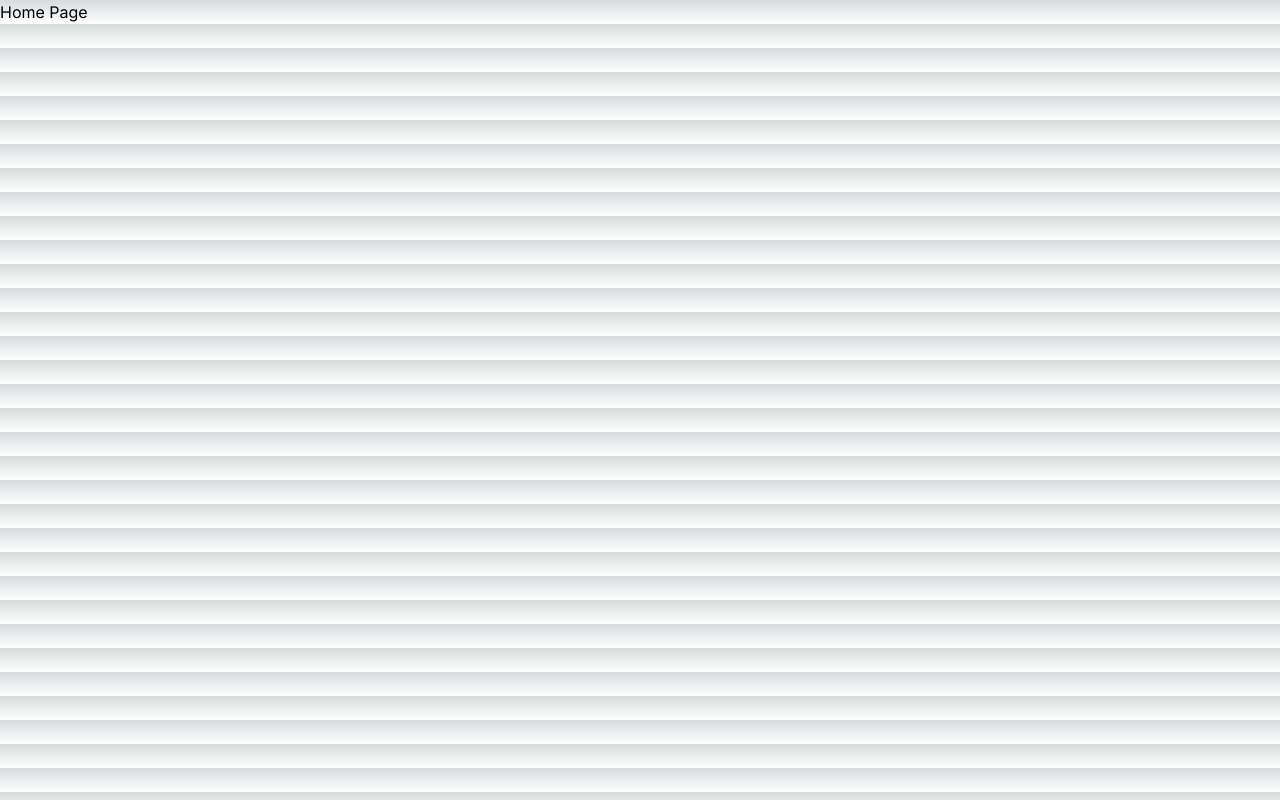
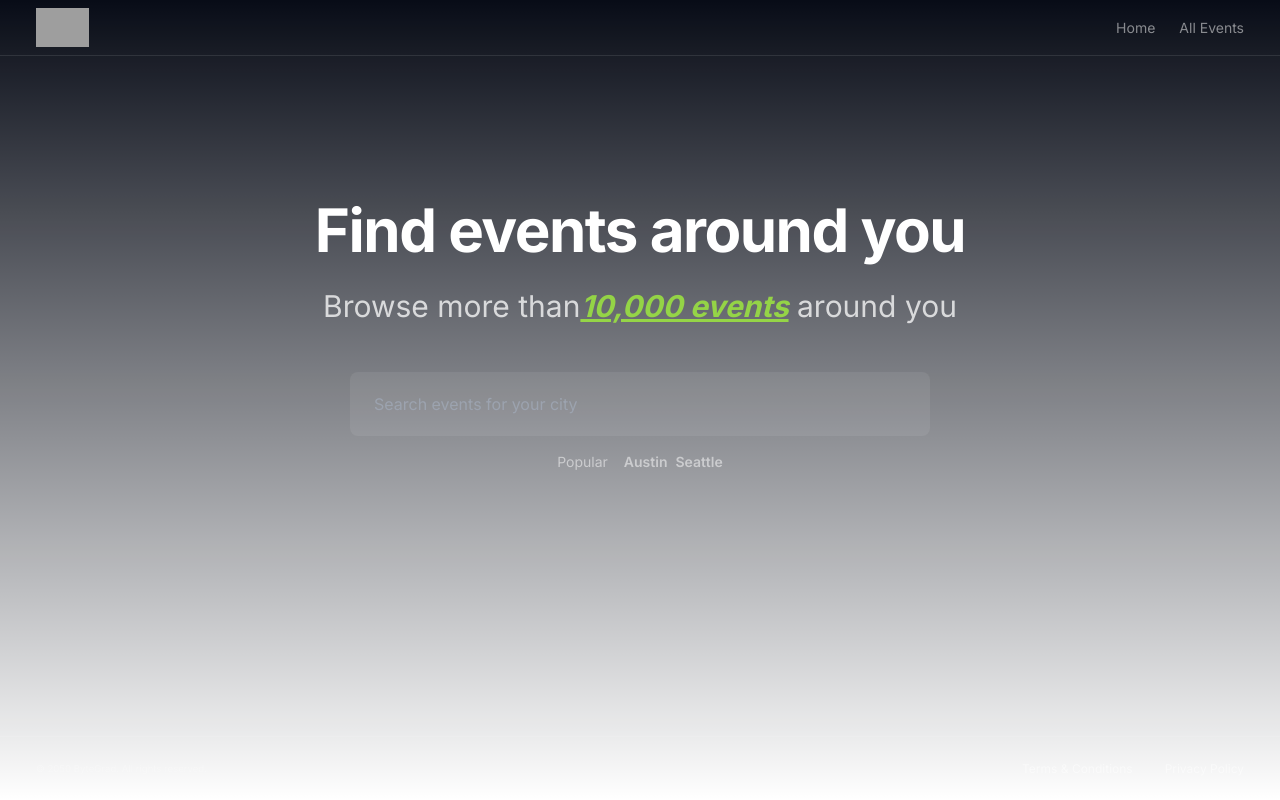
Before and after one commit to THESHIVAM007/evento, a Next.js app: page / in a window 1280 px wide. Built offline with nearby package versions, Linux system fonts and the light colour scheme; grey boxes are pictures that could not be loaded.

Commit message:
css-added-using-tailwind

```diff
--- a/next.config.js
+++ b/next.config.js
@@ -1,4 +1,13 @@
 /** @type {import('next').NextConfig} */
-const nextConfig = {}
+const nextConfig = {
+    images: {
+        remotePatterns: [
+            {
+                protocol: 'https',
+                hostname: 'bytegrad.com',
+            },
+        ],
+    },
+}
 
 module.exports = nextConfig
--- /dev/null
+++ b/src/app/event/[slug]/page.tsx
@@ -0,0 +1,6 @@
+
+export default function EventPage() {
+  return (
+    <div>EventPage</div>
+  )
+}
--- /dev/null
+++ b/src/app/events/[city]/page.tsx
@@ -0,0 +1,7 @@
+
+
+export default function EventsPage() {
+  return (
+    <div>EventsPage</div>
+  )
+}
--- a/src/app/layout.tsx
+++ b/src/app/layout.tsx
@@ -1,6 +1,10 @@
 import type { Metadata } from 'next'
 import { Inter } from 'next/font/google'
 import './globals.css'
+
+import Header from '@/components/Header'
+import Footer from '@/components/Footer'
+import Container from '@/components/Container'
 
 const inter = Inter({ subsets: ['latin'] })
 
@@ -16,7 +20,14 @@ export default function RootLayout({
 }) {
   return (
     <html lang="en">
-      <body className={inter.className}>{children}</body>
+      <body className={`${inter.className} bg-gray-950 text-white`}>
+        <Container>
+   <Header/>
+        {children}
+   <Footer/>
+        </Container>
+        </body>
+
     </html>
   )
 }
--- /dev/null
+++ b/src/app/not-found.tsx
@@ -0,0 +1,6 @@
+
+export default function NotFound() {
+  return (
+    <div>Page not found</div>
+  )
+}
--- a/src/app/page.tsx
+++ b/src/app/page.tsx
@@ -1,8 +1,23 @@
+import Link from "next/link";
 
 export default function Home() {
   return (
-    <main >
-     Home Page
+    <main  className="flex flex-col items-center px-3 pt-36">
+     <h1 className="text-3xl font-bold lg:text-6xl  tracking-tight ">Find events around you</h1>
+     <p className="mb-12 mt-7 text-2xl lg:text-3xl  opacity-75" >Browse more than
+      <span className="font-bold italic text-[#a4f839] underline">
+      10,000 events
+      </span> around you</p>
+     <form  className="w-full sm:w-[580px]">
+      <input className="w-full h-16 rounded-lg bg-white/[7%] px-6 outline-none ring-[#a4f839]/50 transition focus:ring-2 focus:bg-white/10 " spellCheck={false} placeholder="Search events for your city" />
+     </form>
+     <section className="mt-4 flex gap-x-4 text-sm text-white/50">
+      <p>Popular</p>
+      <div className="space-x-2 font-semibold">
+        <Link href="/events/austin">Austin</Link>
+        <Link href="/events/seattle">Seattle</Link>
+      </div>
+     </section>
     </main>
   )
 }
--- /dev/null
+++ b/src/app/privacy-policy/page.tsx
@@ -0,0 +1,6 @@
+
+export default function page() {
+  return (
+    <div>Privacy Policy</div>
+  )
+}
--- /dev/null
+++ b/src/components/Container.tsx
@@ -0,0 +1,3 @@
+export default function Container({ children }) {
+  return <div className=" flex flex-col max-w-7xl min-h-screen mx-auto bg-white/[2%] ">{children}</div>;
+}
--- /dev/null
+++ b/src/components/Footer.tsx
@@ -0,0 +1,34 @@
+import Link from "next/link";
+
+const routes = [
+  {
+    path: "/terms-conditions",
+    name: "Terms & Conditions",
+  },
+  {
+    path: "/privacy-policy",
+    name: "Privacy Policy",
+  },
+];
+
+export default function Footer() {
+  return (
+    <footer className="mt-auto flex items-center h-16 border-t border-white/10 px-3 sm:px-9 text-xs text-white/25 justify-between">
+      <small>
+        &copy; 2050 ByteGrad. All rights reserved.
+      </small>
+      <ul className="flex items-center gap-x-3 sm:gap-x-8">
+{
+  routes.map((route) => (
+    <li
+      key={route.path}
+      className="hover:text-white text-white/50 transition"
+    >
+      <Link href={route.path}>{route.name}</Link>
+    </li>
+  ))
+}
+      </ul>
+    </footer>
+  )
+}
--- /dev/null
+++ b/src/components/Header.tsx
@@ -0,0 +1,33 @@
+import Link from "next/link";
+import Logo from "./Logo";
+
+const routes = [
+  {
+    path: "/",
+    name: "Home",
+  },
+  {
+    path: "/events/all",
+    name: "All Events",
+  },
+];
+
+export default function Header() {
+  return (
+    <header className="flex items-center justify-between border-b border-white/10 h-14 md:px-9  px-3 ">
+      <Logo />
+      <nav>
+        <ul className="flex items-center gap-x-6 text-sm">
+          {routes.map((route) => (
+            <li
+              key={route.path}
+              className="hover:text-white text-white/50 transition"
+            >
+              <Link href={route.path}>{route.name}</Link>
+            </li>
+          ))}
+        </ul>
+      </nav>
+    </header>
+  );
+}
--- /dev/null
+++ b/src/components/Logo.tsx
@@ -0,0 +1,13 @@
+import Image from "next/image";
+import Link from "next/link";
+
+export default function Logo() {
+    return <Link href="/">
+    <Image
+      src="https://bytegrad.com/course-assets/react-nextjs/evento.png"
+      alt="EVENTO logo"
+      width={53}
+      height={12}
+    />
+  </Link>
+}
```
Also changed, not shown: src/app/terms-conditions/page.tsx (renamed from src/app/events/page.tsx).
